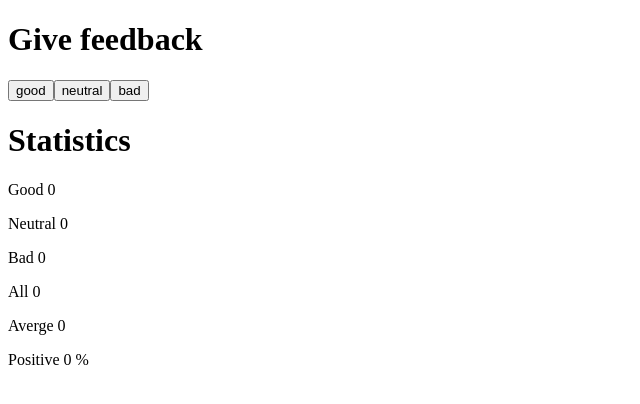
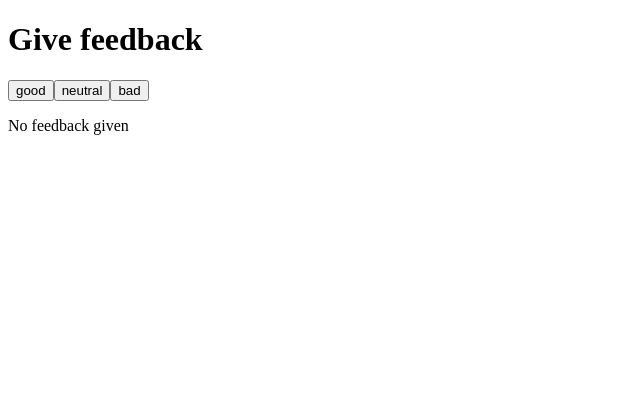
Before and after one commit to SisselJM/FullstackOpenEx, a React (Vite) app in the folder part1/unicafe/: page / in a window 1280 px wide. Shown: the top 404 px of the page, without its empty margins (0-640 px from the left). Built offline with nearby package versions, Linux system fonts and the light colour scheme.

Commit message:
1.9 conditional rendering

```diff
--- a/part1/unicafe/src/App.jsx
+++ b/part1/unicafe/src/App.jsx
@@ -1,6 +1,13 @@
 import { useState } from 'react'
 
 const Statistics = (props) => {
+  if (props.all === 0) {
+    return (
+      <div>
+        No feedback given
+      </div>
+    )
+  }
   return (
   <div>
     <h1>Statistics</h1>
```
